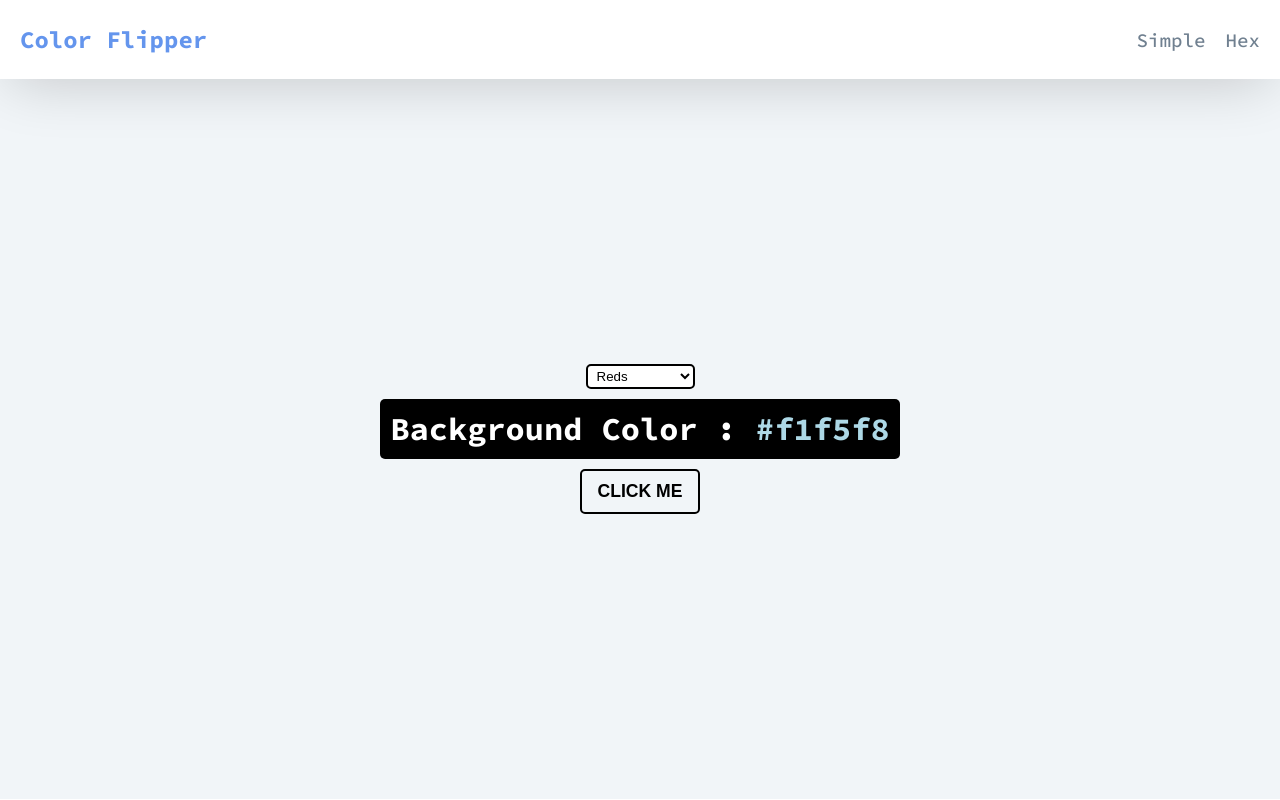
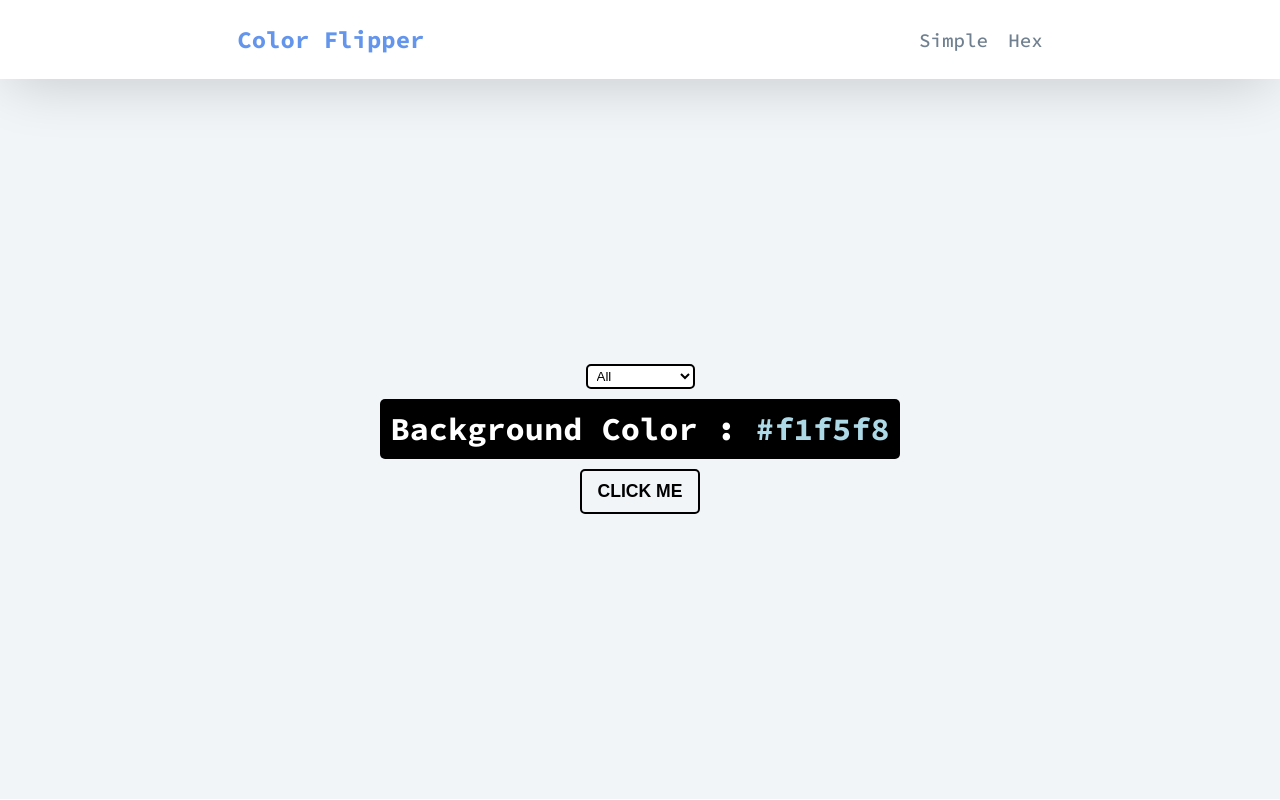
Before and after one commit to diLivia/color-flipper, a plain HTML site: page index.html in a window 1280 px wide. Drawn offline with Linux system fonts and the light colour scheme.

Commit message:
ajuste: responsividade

```diff
--- a/assets/css/responsive.css
+++ b/assets/css/responsive.css
@@ -0,0 +1,11 @@
+@media (min-width: 500px) {
+    ul{
+        flex-direction: row;
+    }
+}
+
+@media (min-width: 768px) {
+    header{
+        justify-content: space-around;
+    }
+}
--- a/assets/css/style.css
+++ b/assets/css/style.css
@@ -25,6 +25,7 @@ h3 {
 
 ul {
     display: flex;
+    flex-direction: column;
     margin-right: 20px;
     list-style-type: none;
 }
--- a/index.html
+++ b/index.html
@@ -25,14 +25,15 @@
     </header>
     <main id="main-div">
         <div class="container">
-            <select name="" id="">
+            <select name="Color Group" id="select-group">
+                <option value="reds">All</option>
                 <option value="reds">Reds</option>
                 <option value="pinks">Pinks</option>
                 <option value="oranges">Oranges</option>
                 <option value="yellows">Yellows</option>
                 <option value="purples">Purples</option>
                 <option value="greens">Greens</option>
-                <option value="blues">Blues/Cyans</option>
+                <option value="blues-cyans">Blues/Cyans</option>
                 <option value="browns">Browns</option>
                 <option value="whites">Whites</option>
                 <option value="blacks">Blacks</option>
```
